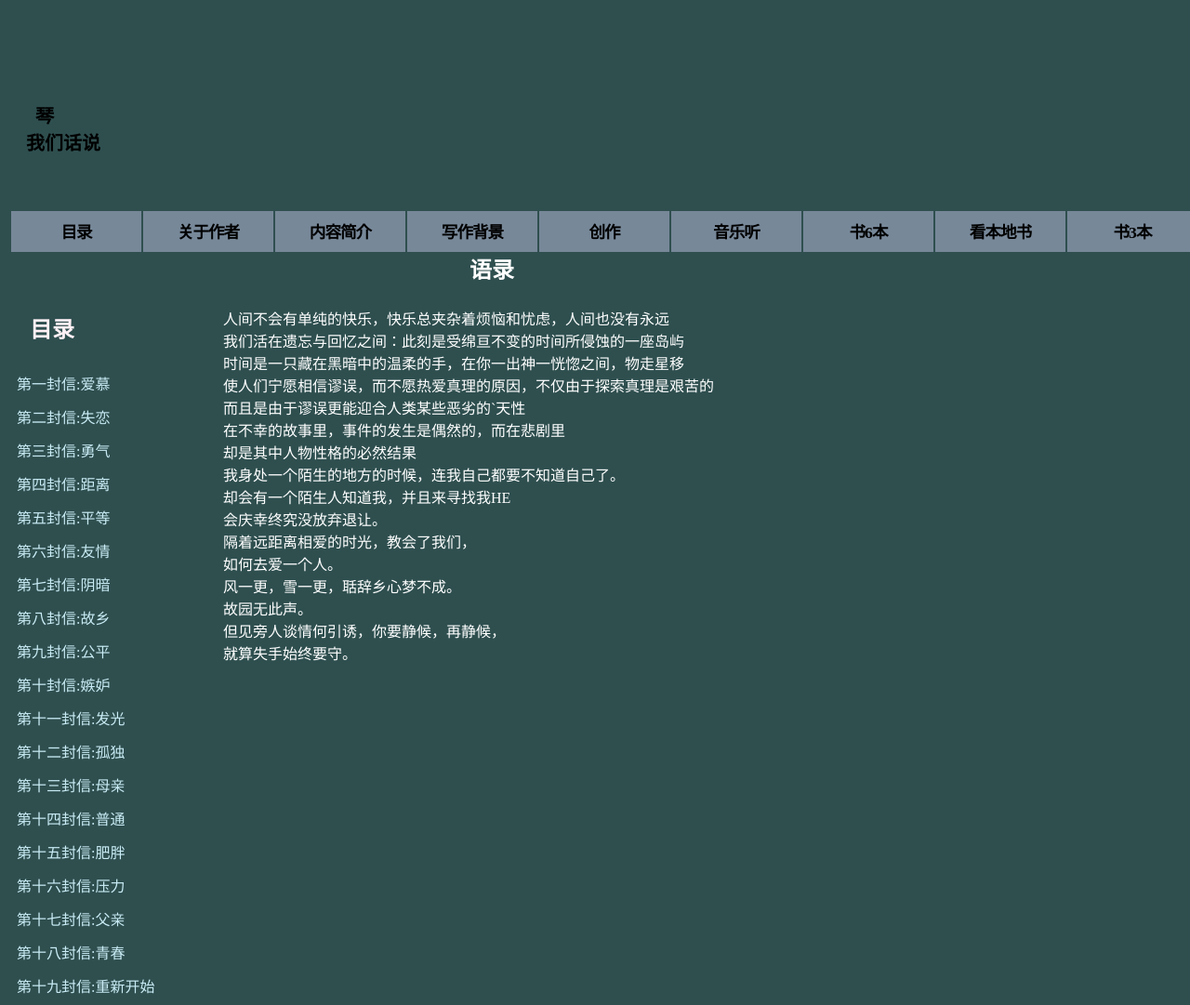
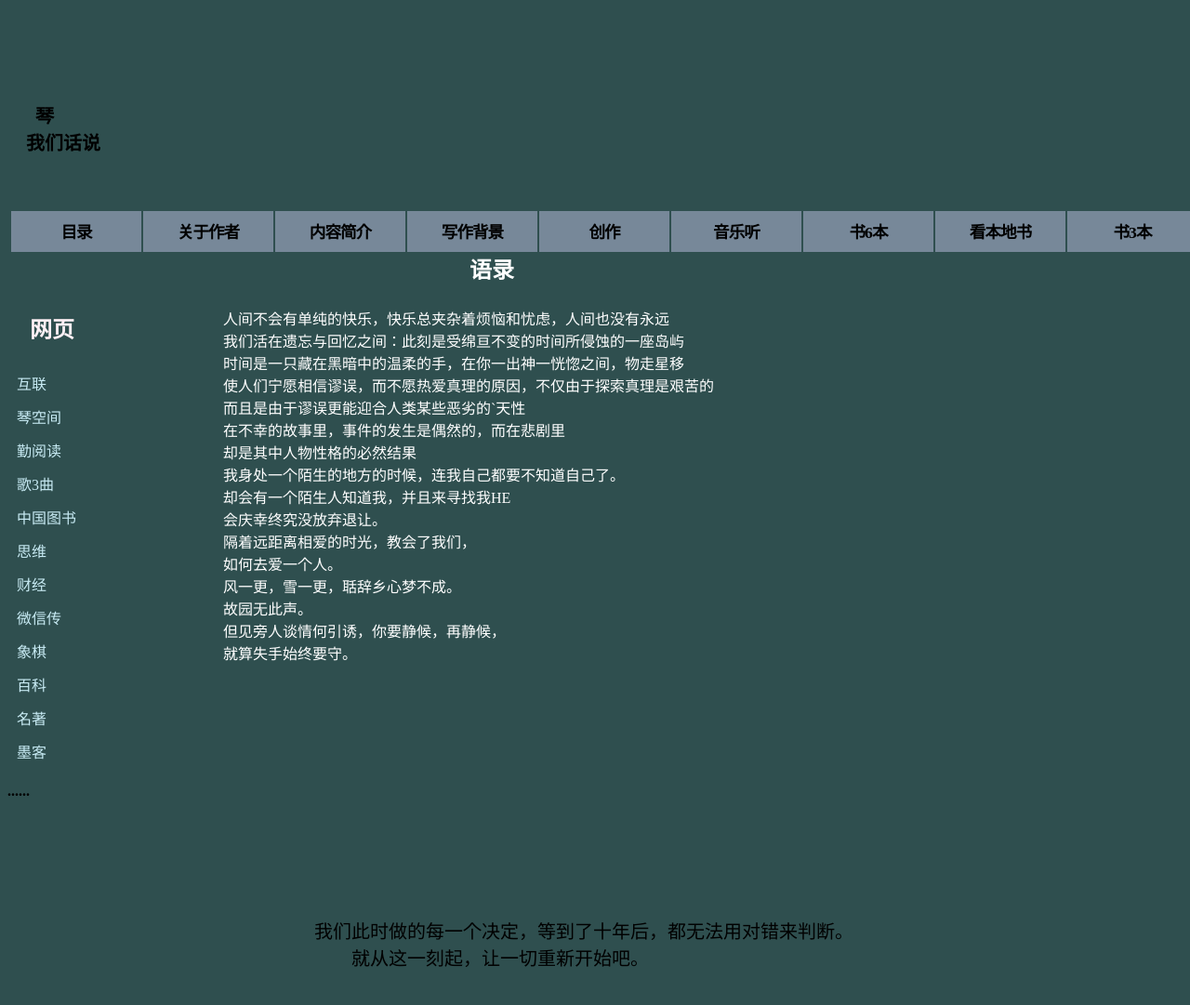
Before and after one commit to 109guo/guo, a plain HTML site: page index.html in a window 1280 px wide. Shown: the top 1081 px of the page at 93% size. Drawn offline with Linux system fonts and the light colour scheme.

Commit message:
Update index.html

```diff
--- a/index.html
+++ b/index.html
@@ -220,27 +220,33 @@
 <Div id="leftbar" class="sidebar">
 <ul>
 <li>
-<h2><font color="#FFF0F5"><p>&nbsp  &nbsp <a name="0"></a>目录</p></font></h2>
+<h2><font color="#FFF0F5"><p>&nbsp  &nbsp <a name="0"></a>网页</p></font></h2>
 <ul>
-<li><a href="#">第一封信:爱慕</a></li>
-<li><a href="#">第二封信:失恋</a></li>
-<li><a href="#">第三封信:勇气</a></li>
-<li><a href="#">第四封信:距离</a></li>
-<li><a href="#">第五封信:平等</a></li>
-<li><a href="#">第六封信:友情</a></li>
-<li><a href="#">第七封信:阴暗</a></li>
-<li><a href="#">第八封信:故乡</a></li>
-<li><a href="#">第九封信:公平</a></li>
-<li><a href="#">第十封信:嫉妒</a></li>
-<li><a href="#">第十一封信:发光</a></li>
-<li><a href="#">第十二封信:孤独</a></li>
-<li><a href="#">第十三封信:母亲</a></li>
-<li><a href="#">第十四封信:普通</a></li>
-<li><a href="#">第十五封信:肥胖</a></li>
-<li><a href="#">第十六封信:压力</a></li>
-<li><a href="#">第十七封信:父亲</a></li>
-<li><a href="#">第十八封信:青春</a></li>
-<li><a href="#">第十九封信:重新开始</a></li>
+<li><a href="https://he109.atomgit.net/guo/">互联</a></li>
+
+<li><a href="https://109guo.github.io/8guo">琴空间</a></li>
+
+<li><a href="https://yi109he.github.io/book/">勤阅读</a></li>
+
+<li><a href="https://yi109he.github.io/Ymusic/">歌3曲</a></li>
+
+<li><a href="http://dportal.nlc.cn:8332/zylb/zylb.htm">中国图书</a></li>
+
+<li><a href="https://www.jyshare.com/more/kitymind/index.html">思维</a></li>
+
+ <li><a href="https://finance.huanqiu.com/">财经</a></li>
+
+<li><a href="https://filehelper.weixin.qq.com/">微信传</a></li>
+
+<li><a href="https://tool.sj520.cn/tool/play_xiangqis.html">象棋</a></li>
+
+<li><a href="https://h.bkzx.cn/">百科</a></li>
+
+<li><a href="http://t.icesmall.cn/">名著</a></li>
+
+<li><a href="https://www.icourse163.org/">墨客</a></li>
+
+
 </li>
 </ul>
 
```
